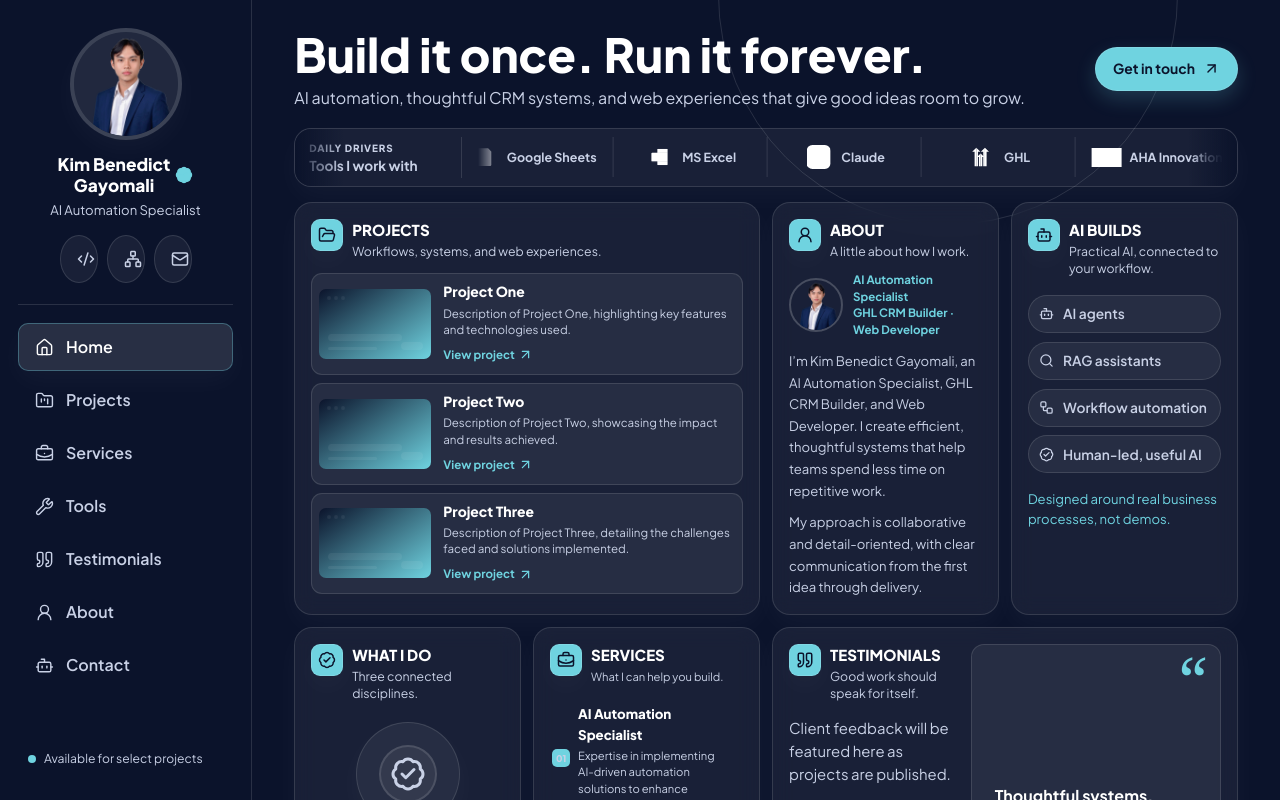
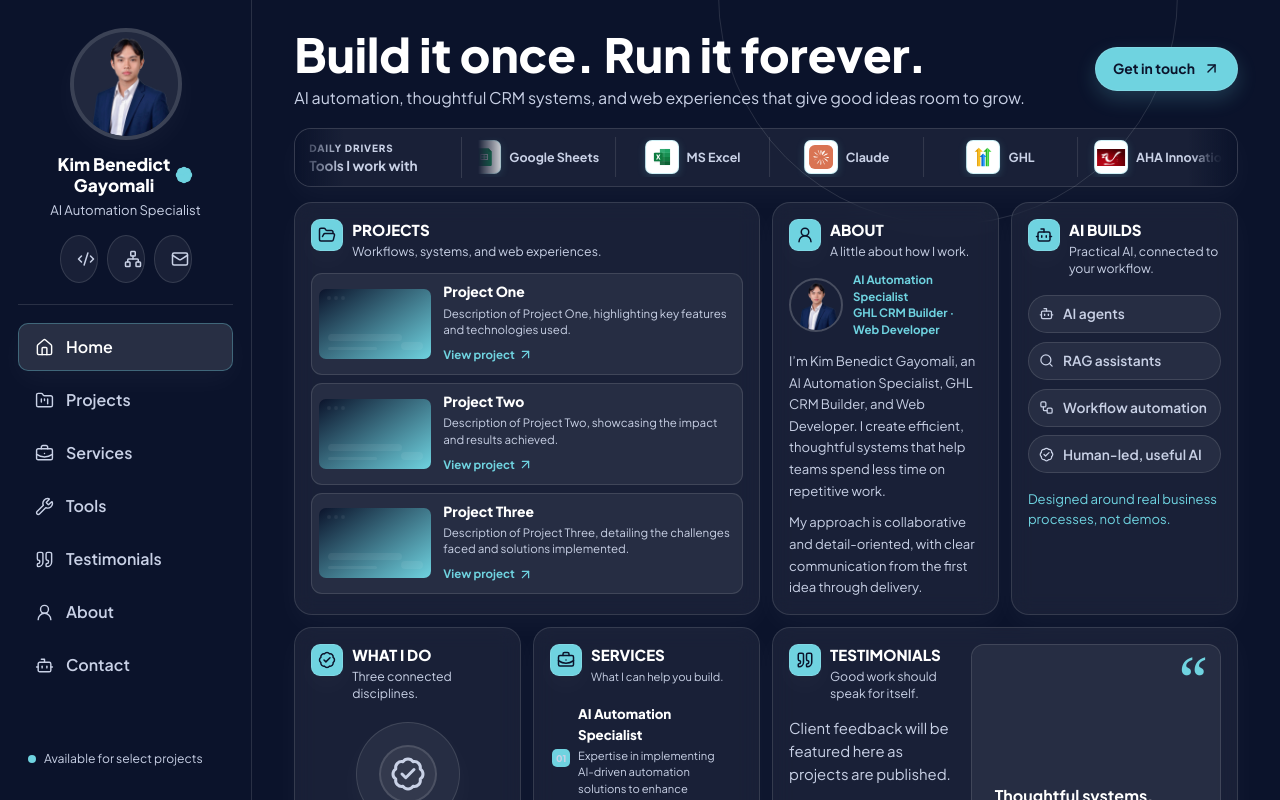
Before and after one commit to gayomalikimbenedict-web/Kim-Benedict-Gayomali-Portfolio, a React (Vite) app: page / in a window 1280 px wide. Shown: the top 800 px of the page. Built offline with nearby package versions, Linux system fonts and the light colour scheme.

Commit message:
Show full-color tool logos

```diff
--- a/src/components/ToolsMarquee.css
+++ b/src/components/ToolsMarquee.css
@@ -54,13 +54,27 @@
 	font-weight: 600;
 }
 
+.tool-logo-box {
+	display: grid;
+	width: 34px;
+	height: 34px;
+	flex: 0 0 34px;
+	place-items: center;
+	background: var(--white);
+	border: 1px solid var(--accent-border);
+	border-radius: 7px;
+	box-shadow: 0 2px 8px var(--accent-glow);
+}
+
+.tool-logo-box[hidden] {
+	display: none;
+}
+
 .tool-logo {
 	display: block;
-	width: 30px;
+	width: 28px;
 	height: 24px;
-	flex: 0 0 30px;
 	object-fit: contain;
-	filter: brightness(0) invert(1);
 }
 
 .tools-marquee:hover .marquee,
--- a/src/components/ToolsMarquee.tsx
+++ b/src/components/ToolsMarquee.tsx
@@ -25,12 +25,14 @@ const ToolsMarquee: React.FC = () => {
                                 return (
                                     <div className="tool" key={tool.name}>
                                         {tool.logo && (
-                                            <img
-                                                className="tool-logo"
-                                                src={tool.logo}
-                                                alt={`${tool.name} logo`}
-                                                onError={(event) => { event.currentTarget.hidden = true; }}
-                                            />
+                                            <span className="tool-logo-box">
+                                                <img
+                                                    className="tool-logo"
+                                                    src={tool.logo}
+                                                    alt={`${tool.name} logo`}
+                                                    onError={(event) => { event.currentTarget.parentElement?.setAttribute('hidden', 'true'); }}
+                                                />
+                                            </span>
                                         )}
                                         <span>{tool.name}</span>
                                     </div>
```
